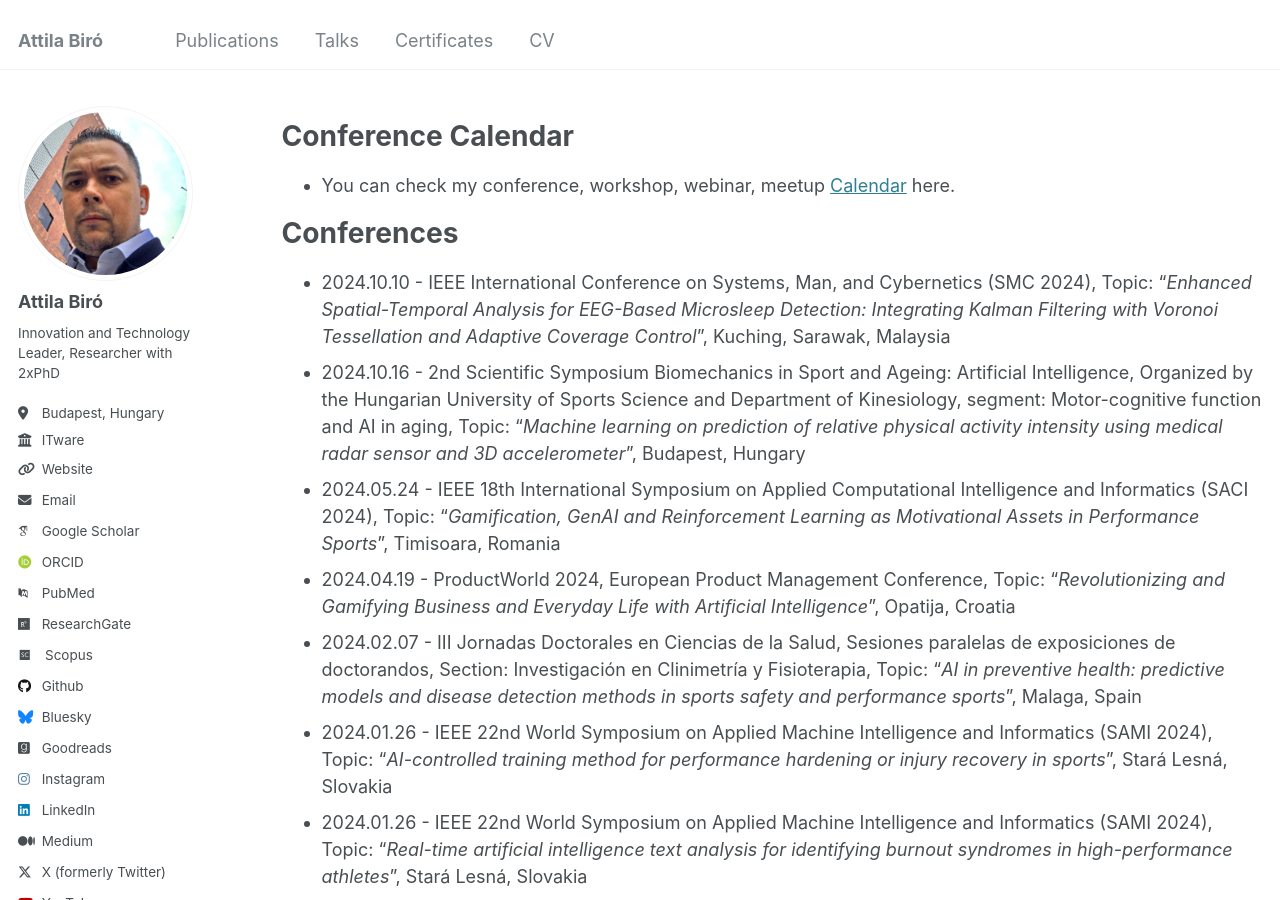
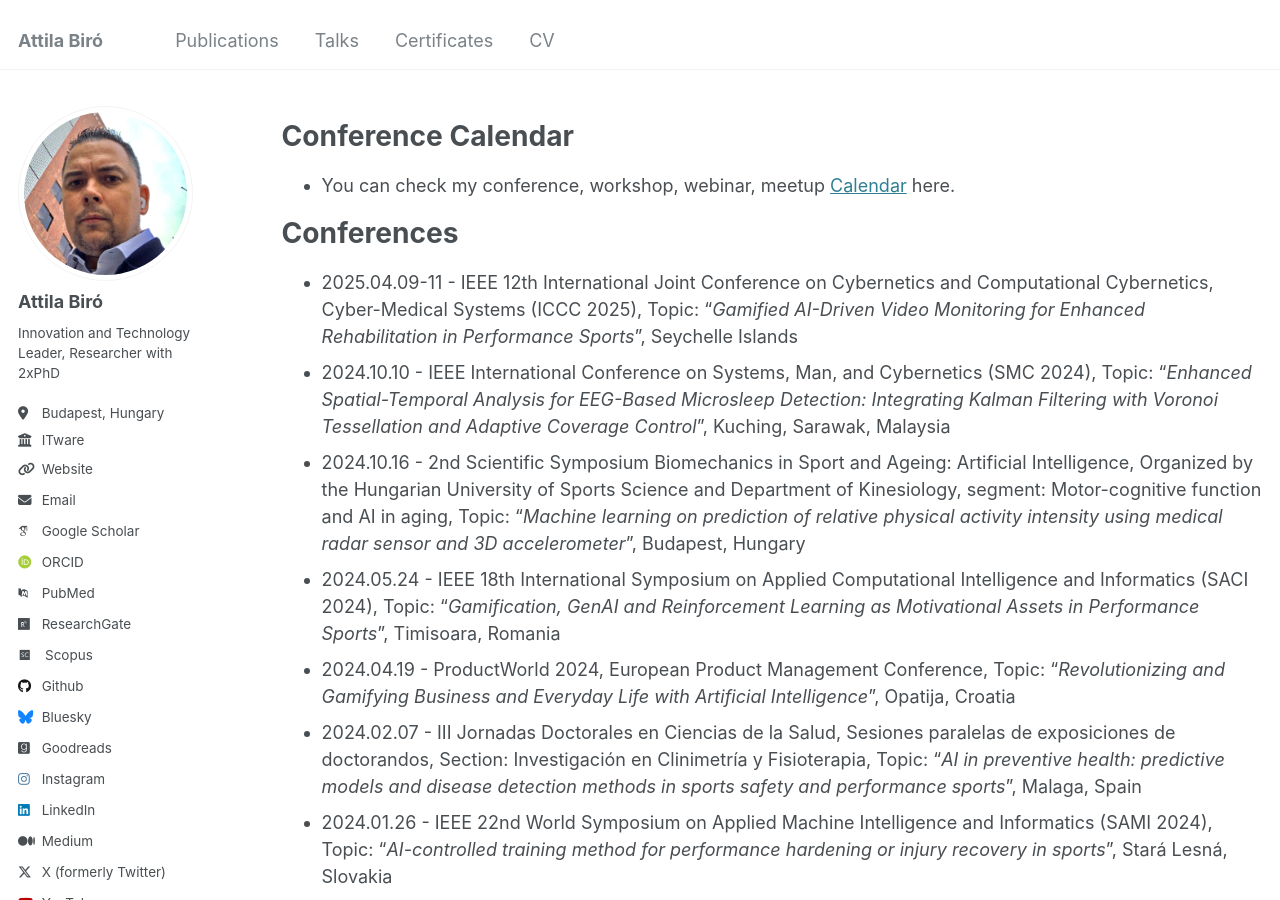
Before and after one commit to biroka/biroka.github.io, a Jekyll site: the page built from _pages/talks.md, in a window 1280 px wide and 900 px high. Built offline with Jekyll 4.4.1, drawn with Linux system fonts in a browser that asks for light colours; some web fonts are replaced.

Commit message:
Update talks.md

```diff
--- a/_pages/talks.md
+++ b/_pages/talks.md
@@ -11,6 +11,7 @@ Conference Calendar
 
 Conferences
 ======
+* 2025.04.09-11 - IEEE 12th International Joint Conference on Cybernetics and Computational Cybernetics, Cyber-Medical Systems (ICCC 2025), Topic: "_Gamified AI-Driven Video Monitoring for Enhanced Rehabilitation in Performance Sports_", Seychelle Islands
 * 2024.10.10 - IEEE International Conference on Systems, Man, and Cybernetics (SMC 2024), Topic: "_Enhanced Spatial-Temporal Analysis for EEG-Based Microsleep Detection: Integrating Kalman Filtering with Voronoi Tessellation and Adaptive Coverage Control_",  Kuching, Sarawak, Malaysia
 * 2024.10.16 - 2nd Scientific Symposium Biomechanics in Sport and Ageing: Artificial Intelligence, Organized by the Hungarian University of Sports Science and Department of Kinesiology, segment: Motor-cognitive function and AI in aging, Topic: "_Machine learning on prediction of relative physical activity intensity using medical radar sensor and 3D accelerometer_", Budapest, Hungary
 * 2024.05.24 - IEEE 18th International Symposium on Applied Computational Intelligence and Informatics (SACI 2024), Topic: "_Gamification, GenAI and Reinforcement Learning as Motivational Assets in Performance Sports_", Timisoara, Romania
```
